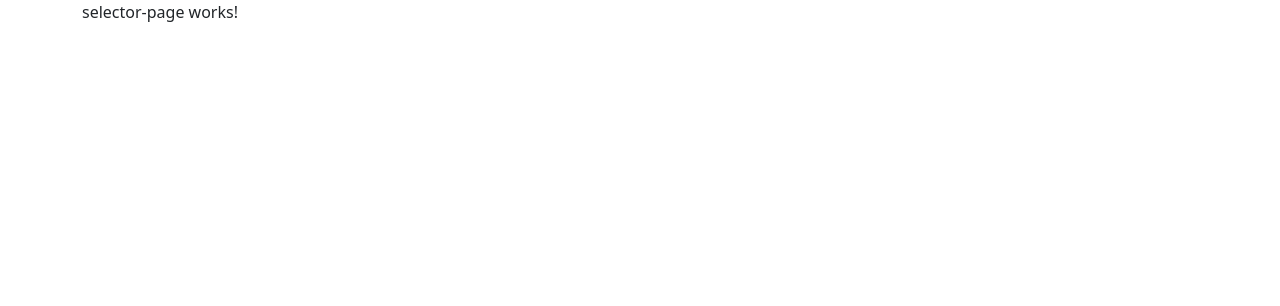
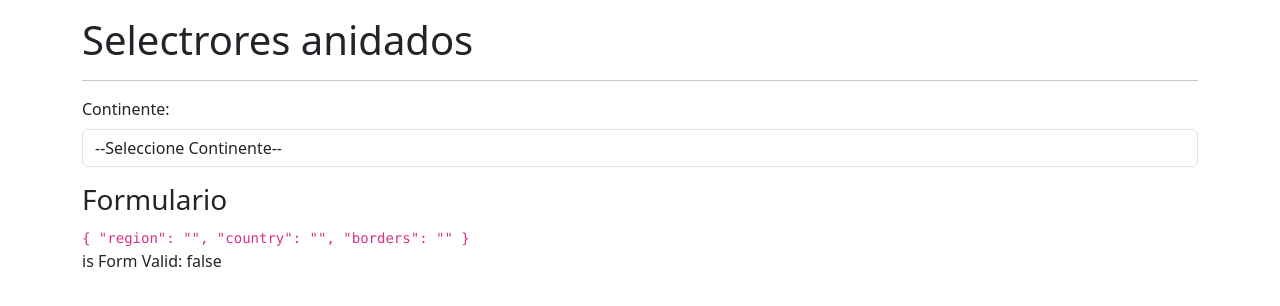
Before and after one commit to theRobert174/NgU-Selectores, an Angular app: page /selector/selector in a window 1280 px wide. Shown: the top 306 px of the page. Built offline with nearby package versions, Linux system fonts and the light colour scheme.

Commit message:
reactive form, service n interface

```diff
--- a/package.json
+++ b/package.json
@@ -3,7 +3,7 @@
   "version": "0.0.0",
   "scripts": {
     "ng": "ng",
-    "start": "ng serve",
+    "start": "ng serve -o",
     "build": "ng build",
     "watch": "ng build --watch --configuration development",
     "test": "ng test"
--- a/src/app/countries/countries.module.ts
+++ b/src/app/countries/countries.module.ts
@@ -3,6 +3,7 @@ import { CommonModule } from '@angular/common';
 
 import { CountriesRoutingModule } from './countries-routing.module';
 import { SelectorPageComponent } from './pages/selector-page/selector-page.component';
+import { ReactiveFormsModule } from '@angular/forms';
 
 
 @NgModule({
@@ -11,7 +12,8 @@ import { SelectorPageComponent } from './pages/selector-page/selector-page.compo
   ],
   imports: [
     CommonModule,
-    CountriesRoutingModule
+    CountriesRoutingModule,
+    ReactiveFormsModule,
   ]
 })
 export class CountriesModule { }
--- a/src/app/countries/pages/selector-page/selector-page.component.html
+++ b/src/app/countries/pages/selector-page/selector-page.component.html
@@ -1 +1,22 @@
-<p>selector-page works!</p>
+<h1 class="mt-3">Selectrores anidados</h1>
+<hr>
+
+<form [formGroup]="myForm">
+
+  <div class="row mb-3">
+    <div class="col">
+      <label class="form-label">Continente: </label>
+      <select formControlName="region" class="form-control">
+        <option value="">--Seleccione Continente--</option>
+      </select>
+    </div>
+  </div>
+</form>
+
+<h3>Formulario</h3>
+<code>
+  {{ myForm.value | json }}
+</code>
+<p>
+  is Form Valid: {{ myForm.valid }}
+</p>
--- a/src/app/countries/pages/selector-page/selector-page.component.ts
+++ b/src/app/countries/pages/selector-page/selector-page.component.ts
@@ -1,4 +1,5 @@
 import { Component } from '@angular/core';
+import { FormBuilder, FormGroup, Validators } from '@angular/forms';
 
 @Component({
   selector: 'app-selector-page',
@@ -8,4 +9,15 @@ import { Component } from '@angular/core';
 })
 export class SelectorPageComponent {
 
+
+  public myForm: FormGroup = this.fb.group({
+    region: ['', [Validators.required]],
+    country: ['', [Validators.required]],
+    borders: ['', [Validators.required]]
+  })
+
+  constructor( private fb : FormBuilder ) { }
+
+
+
 }
```
Also changed, not shown: src/app/countries/interfaces/country.interfaces.ts (added, +159 -0 lines), src/app/countries/services/countries.service.ts (added, +9 -0 lines).
